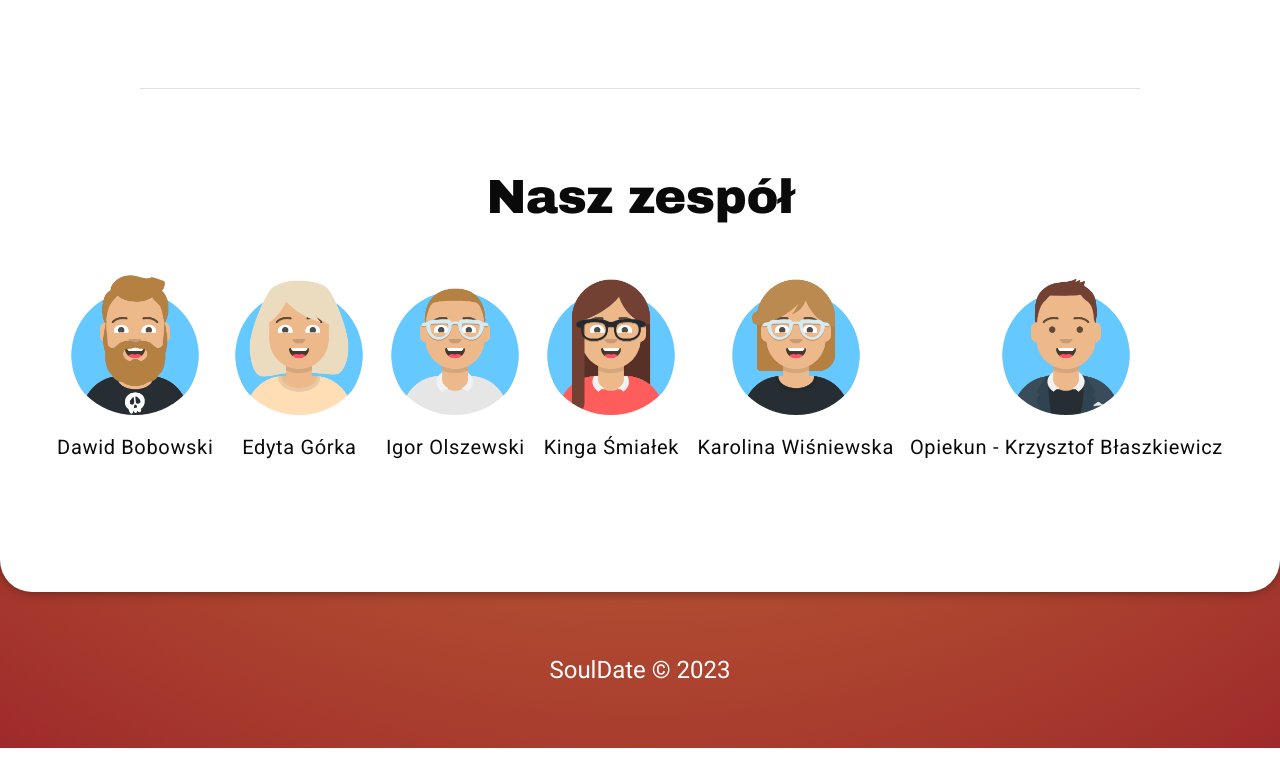
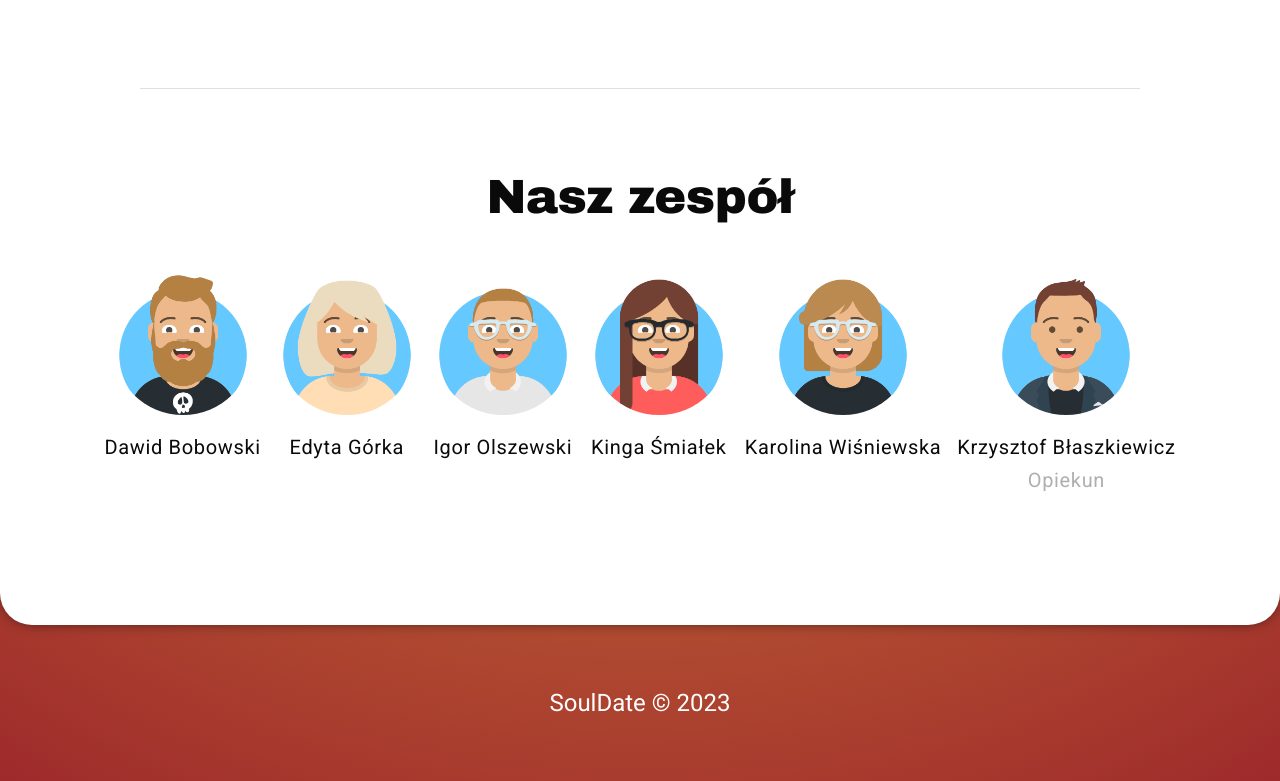
Before and after one commit to dawid-bobowski/souldate, a React (Vite) app: page / in a window 1280 px wide. Shown: the part 1285-2066 px from the top of the page. Before the commit the page ends 2033 px from the top, so only its background shows below. Built offline with nearby package versions, Linux system fonts and the light colour scheme; a web font is replaced by a local one.

Commit message:
Fix team member and snackbar positioning

```diff
--- a/src/App.tsx
+++ b/src/App.tsx
@@ -81,11 +81,7 @@ function App(): JSX.Element {
         autoHideDuration={3000}
         onClose={handleCloseError}
         message={errorMsg}
-        sx={{
-          position: 'fixed',
-          bottom: '1rem',
-          right: '3rem',
-        }}
+        anchorOrigin={{ vertical: 'bottom', horizontal: 'center' }}
       />
       <BrowserRouter>
         <Routes>
--- a/src/components/pages/Home.tsx
+++ b/src/components/pages/Home.tsx
@@ -340,7 +340,13 @@ function Home(): JSX.Element {
                 variant='caption'
                 sx={styles.teamTypography}
               >
-                Opiekun - Krzysztof Błaszkiewicz
+                Krzysztof Błaszkiewicz
+              </Typography>
+              <Typography
+                variant='caption'
+                sx={styles.teamTypography2}
+              >
+                Opiekun
               </Typography>
             </Box>
           </Grid>
@@ -377,4 +383,8 @@ const styles = {
     marginTop: '1rem',
     fontSize: { xs: '1.25rem', sm: 'inherit' },
   },
+  teamTypography2: {
+    fontSize: { xs: '1.25rem', sm: 'inherit' },
+    color: 'common.grey',
+  },
 };
```
